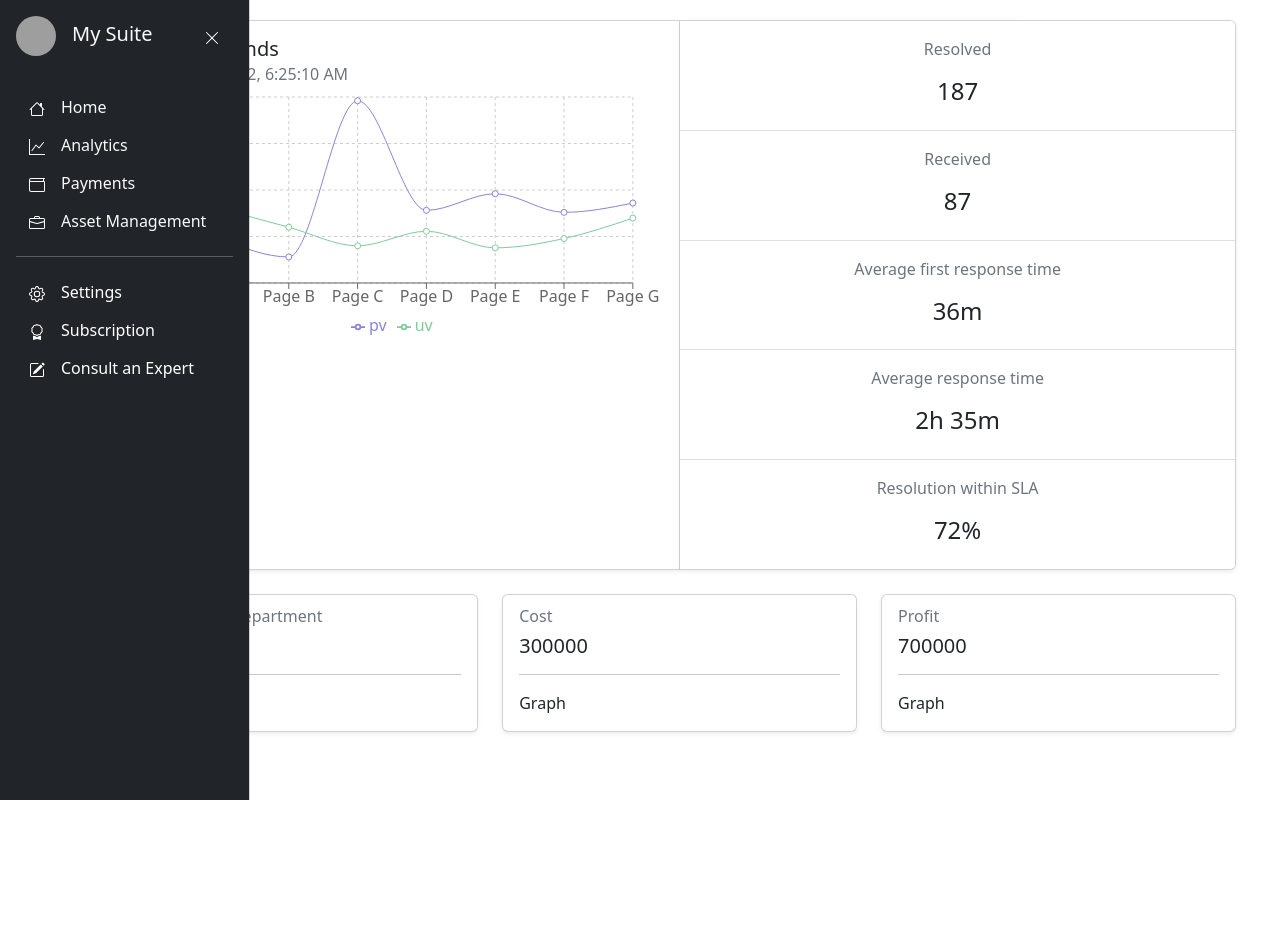
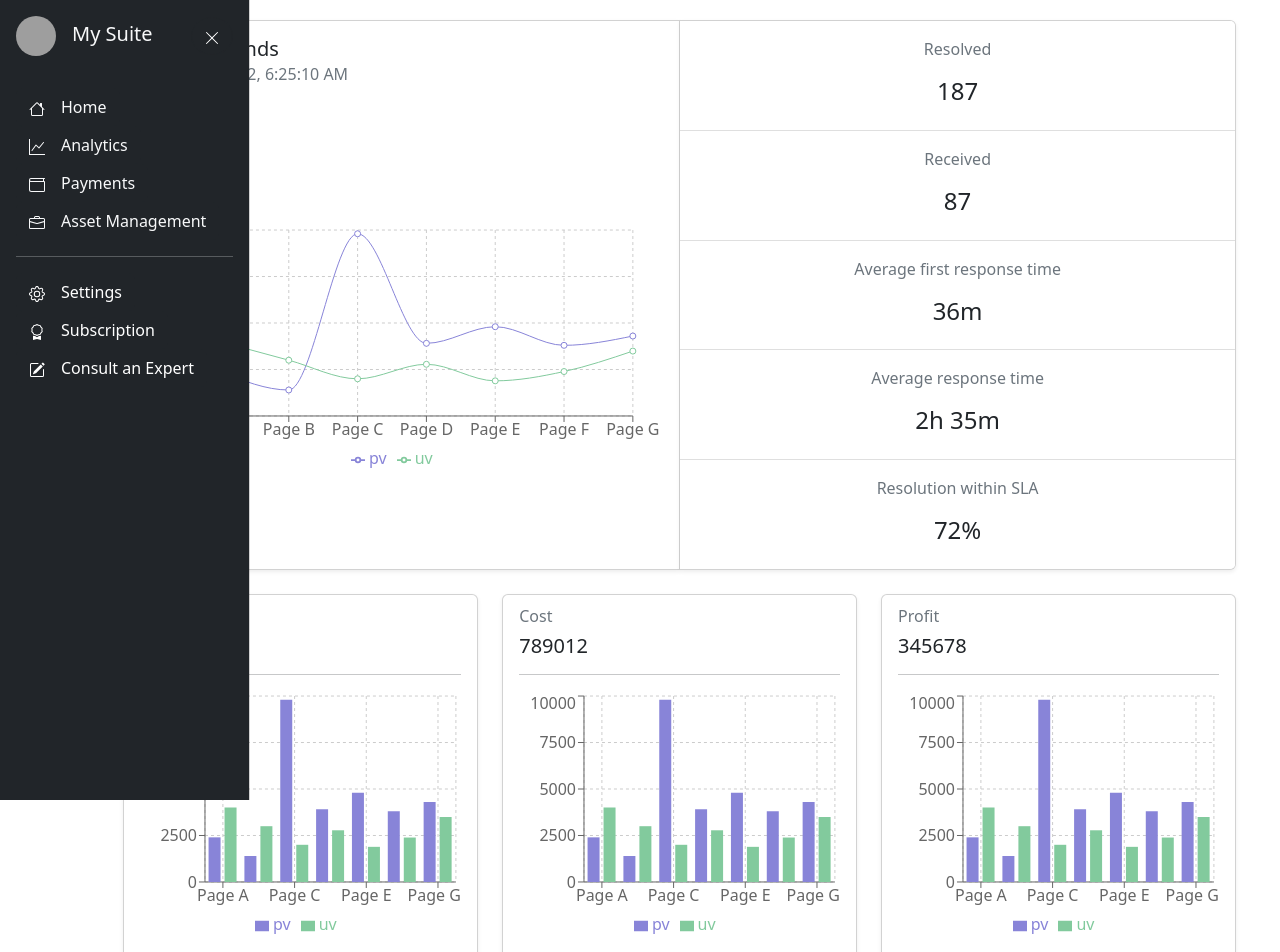
Before and after one commit to zenyuong/thesuitebygs, a React (Create React App) app in the folder src/thesuitebygs/: page /analytics in a window 1280 px wide. Shown: the top 952 px of the page. Before the commit the page ends 800 px from the top, so only its background shows below. Built offline with nearby package versions, Linux system fonts and the light colour scheme; grey boxes are pictures that could not be loaded.

Commit message:
added reponsive graphs to analytics

```diff
--- a/src/thesuitebygs/src/components/Analytics.js
+++ b/src/thesuitebygs/src/components/Analytics.js
@@ -1,65 +1,112 @@
-import React, { useState } from 'react'
+import React from 'react'
 import Card from 'react-bootstrap/Card';
 import CardGroup from 'react-bootstrap/CardGroup';
 import ListGroup from 'react-bootstrap/ListGroup';
 import Row from 'react-bootstrap/Row';
 import Col from 'react-bootstrap/Col';
-import { ResponsiveContainer, LineChart, Line, CartesianGrid, XAxis, YAxis, Tooltip, Legend } from 'recharts'
+import { ResponsiveContainer, LineChart, Line, BarChart, Bar, CartesianGrid, XAxis, YAxis, Tooltip, Legend } from 'recharts'
 
 function randomNumberInRange(min, max) {
     return Math.floor(Math.random() * (max - min + 1)) + min;
 }
 
-function Analytics() {
+function getMarketData() {
     const data = [
         {
           "name": "Page A",
           "uv": 4000,
-          "pv": 2400,
-          "amt": 2400
+          "pv": 2400
         },
         {
           "name": "Page B",
           "uv": 3000,
-          "pv": 1398,
-          "amt": 2210
+          "pv": 1398
         },
         {
           "name": "Page C",
           "uv": 2000,
-          "pv": 9800,
-          "amt": 2290
+          "pv": 9800
         },
         {
           "name": "Page D",
           "uv": 2780,
-          "pv": 3908,
-          "amt": 2000
+          "pv": 3908
         },
         {
           "name": "Page E",
           "uv": 1890,
-          "pv": 4800,
-          "amt": 2181
+          "pv": 4800
         },
         {
           "name": "Page F",
           "uv": 2390,
-          "pv": 3800,
-          "amt": 2500
+          "pv": 3800
         },
         {
           "name": "Page G",
           "uv": 3490,
-          "pv": 4300,
-          "amt": 2100
+          "pv": 4300
         }
       ]
 
-    const [revenue, setRevenue] = useState(100000)
-    const [cost, setCost] = useState(300000)
-    const [profit, setProfit] = useState(700000)
+      return data
+}
 
+function getSalesData() {
+    const data = [
+        {
+          "name": "Page A",
+          "uv": 4000,
+          "pv": 2400
+        },
+        {
+          "name": "Page B",
+          "uv": 3000,
+          "pv": 1398
+        },
+        {
+          "name": "Page C",
+          "uv": 2000,
+          "pv": 9800
+        },
+        {
+          "name": "Page D",
+          "uv": 2780,
+          "pv": 3908
+        },
+        {
+          "name": "Page E",
+          "uv": 1890,
+          "pv": 4800
+        },
+        {
+          "name": "Page F",
+          "uv": 2390,
+          "pv": 3800
+        },
+        {
+          "name": "Page G",
+          "uv": 3490,
+          "pv": 4300
+        }
+      ]
+
+      return data
+}
+
+function calculateRevenue() {
+    return '123456'
+}
+
+function calculateCost() {
+    return 789012
+}
+
+function calculateProfit() {
+    return 345678
+}
+
+function Analytics() {
     return (
         <div>
             <Row>
@@ -69,9 +116,8 @@ function Analytics() {
                             <Card.Body>
                                 <Card.Title>Today's Trends</Card.Title>
                                 <Card.Subtitle className="mb-2 text-muted">as of {new Date().toLocaleString() + ""}</Card.Subtitle>
-                                <Row className='align-items-center justify-content-center'>
-                                    <ResponsiveContainer width="100%" height={250}>
-                                        <LineChart width={730} height={250} data={data}
+                                <ResponsiveContainer width="100%" height={250} className='d-flex flex-column h-100 justify-content-center align-items-center'>
+                                    <LineChart data={getMarketData()}
                                         margin={{ top: 5, right: 30, left: 20, bottom: 5 }}>
                                             <CartesianGrid strokeDasharray="3 3" />
                                             <XAxis dataKey="name" />
@@ -82,7 +128,6 @@ function Analytics() {
                                             <Line type="monotone" dataKey="uv" stroke="#82ca9d" />
                                     </LineChart>
                                 </ResponsiveContainer>
-                                </Row>
                             </Card.Body>
                         </Card>
                         <Card className='shadow-sm'>
@@ -113,39 +158,63 @@ function Analytics() {
                 </Col>
             </Row>
             <Row className='mt-4'>
-                <Col>
+                <Col xs={4}>
                     <Card className='shadow-sm'>
                         <Card.Body>
-                            <Card.Subtitle className="mb-2 text-muted">Revenue by Department</Card.Subtitle>
-                            <Card.Title>{revenue}</Card.Title>
+                            <Card.Subtitle className="mb-2 text-muted">Revenue</Card.Subtitle>
+                            <Card.Title>{calculateRevenue()}</Card.Title>
                             <hr></hr>
-                            <Card.Text>
-                                Graph
-                            </Card.Text>
+                            <ResponsiveContainer width="100%" height={250}>
+                                <BarChart data={getSalesData()}>
+                                    <CartesianGrid strokeDasharray="3 3" />
+                                    <XAxis dataKey="name" />
+                                    <YAxis />
+                                    <Tooltip />
+                                    <Legend />
+                                    <Bar dataKey="pv" fill="#8884d8" />
+                                    <Bar dataKey="uv" fill="#82ca9d" />
+                                </BarChart>
+                            </ResponsiveContainer>
                         </Card.Body>
                     </Card>
                 </Col>
-                <Col>
+                <Col xs={4}>
                     <Card className='shadow-sm'>
                         <Card.Body>
                             <Card.Subtitle className="mb-2 text-muted">Cost</Card.Subtitle>
-                            <Card.Title>{cost}</Card.Title>
+                            <Card.Title>{calculateCost()}</Card.Title>
                             <hr></hr>
-                            <Card.Text>
-                                Graph
-                            </Card.Text>
+                            <ResponsiveContainer width="100%" height={250}>
+                                <BarChart data={getSalesData()}>
+                                    <CartesianGrid strokeDasharray="3 3" />
+                                    <XAxis dataKey="name" />
+                                    <YAxis />
+                                    <Tooltip />
+                                    <Legend />
+                                    <Bar dataKey="pv" fill="#8884d8" />
+                                    <Bar dataKey="uv" fill="#82ca9d" />
+                                </BarChart>
+                            </ResponsiveContainer>
                         </Card.Body>
                     </Card>
                 </Col>
-                <Col>
+                <Col xs={4}>
                     <Card className='shadow-sm'>
                         <Card.Body>
                             <Card.Subtitle className="mb-2 text-muted">Profit</Card.Subtitle>
-                            <Card.Title>{profit}</Card.Title>
+                            <Card.Title>{calculateProfit()}</Card.Title>
                             <hr></hr>
-                            <Card.Text>
-                                Graph
-                            </Card.Text>
+                            <ResponsiveContainer width="100%" height={250}>
+                                <BarChart data={getSalesData()}>
+                                    <CartesianGrid strokeDasharray="3 3" />
+                                    <XAxis dataKey="name" />
+                                    <YAxis />
+                                    <Tooltip />
+                                    <Legend />
+                                    <Bar dataKey="pv" fill="#8884d8" />
+                                    <Bar dataKey="uv" fill="#82ca9d" />
+                                </BarChart>
+                            </ResponsiveContainer>
                         </Card.Body>
                     </Card>
                 </Col>
```
Also changed, not shown: 1 other file (tests, documents, lock files or other folders). Lines whose indentation alone changed are shown as unchanged.
